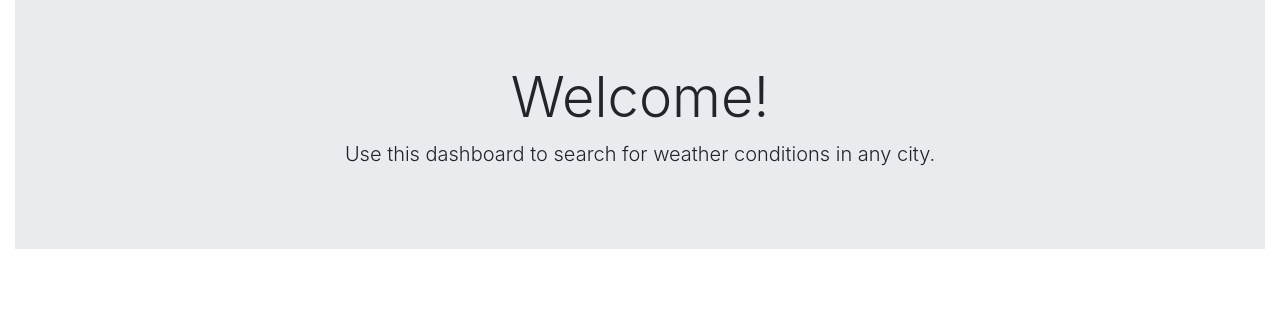
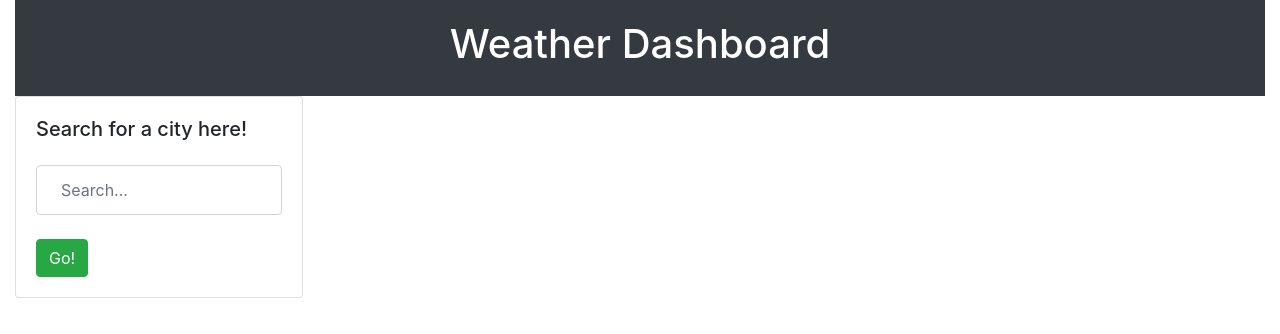
Before and after one commit to codytheroux96/weather-tracker, a plain HTML site: page index.html in a window 1280 px wide. Drawn offline with nearby package versions, Linux system fonts and the light colour scheme.

Commit message:
added a card, search bar and submit button

```diff
--- a/index.html
+++ b/index.html
@@ -14,16 +14,21 @@
 </head>
 
 <body>
+
     <div class="container-fluid">
-        <div class="jumbotron jumbotron-fluid">
-            <div class="container">
-                <div class = "col-12 text-center">
-                <h1 class="display-4">Welcome!</h1>
-                <p class="lead">Use this dashboard to search for weather conditions in any city.
-                </p>
-                </div>
+        <div class="header">
+            <div class="card-body text-center bg-dark text-white">
+                <h1>Weather Dashboard</h1>
             </div>
         </div>
+        <div class="card" style="width: 18rem;">
+            <div class="card-body">
+                <h5 class="card-title">Search for a city here!</h5>
+                <input class="form-control p-4 my-4" id="city-input" type="text" placeholder="Search...">
+                <button type="button" id="search-button" class="btn btn-success">Go!</button>
+            </div>
+        </div>
+    </div>
     </div>
 </body>
 <script src="assets/index.js"></script>
```
